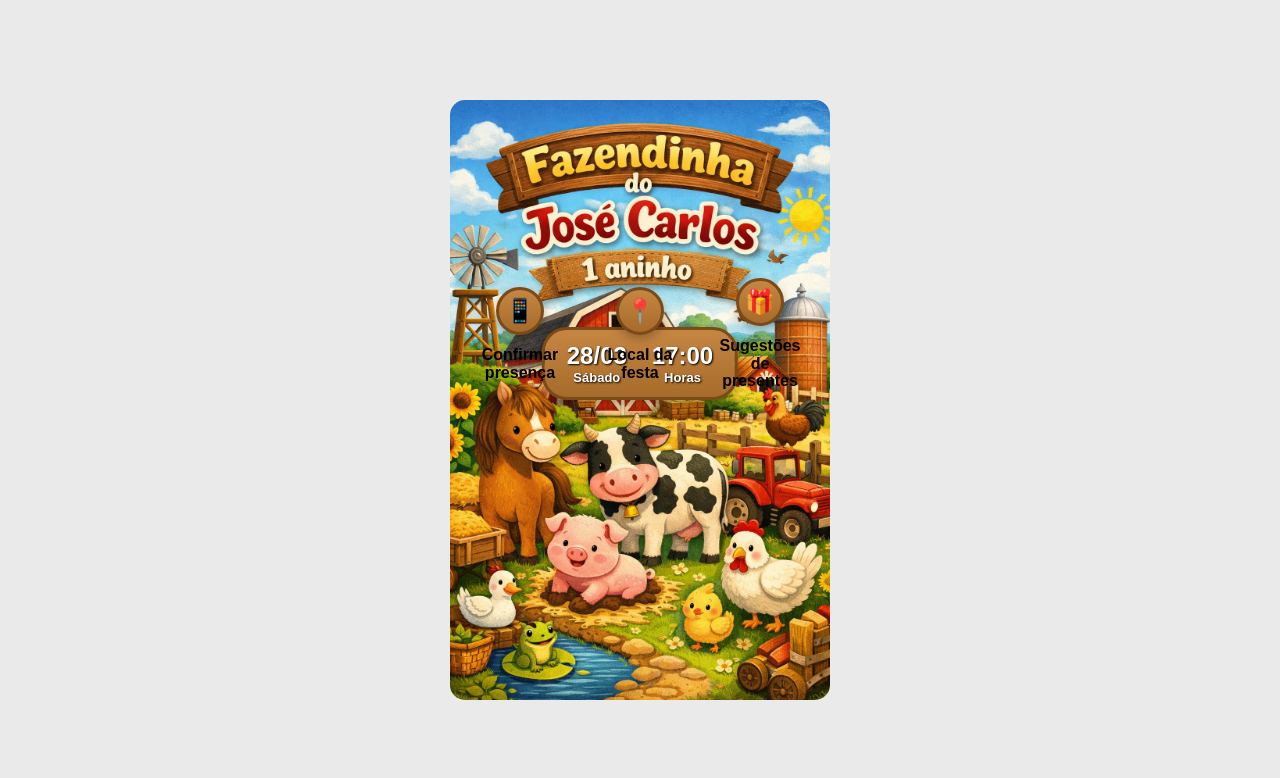
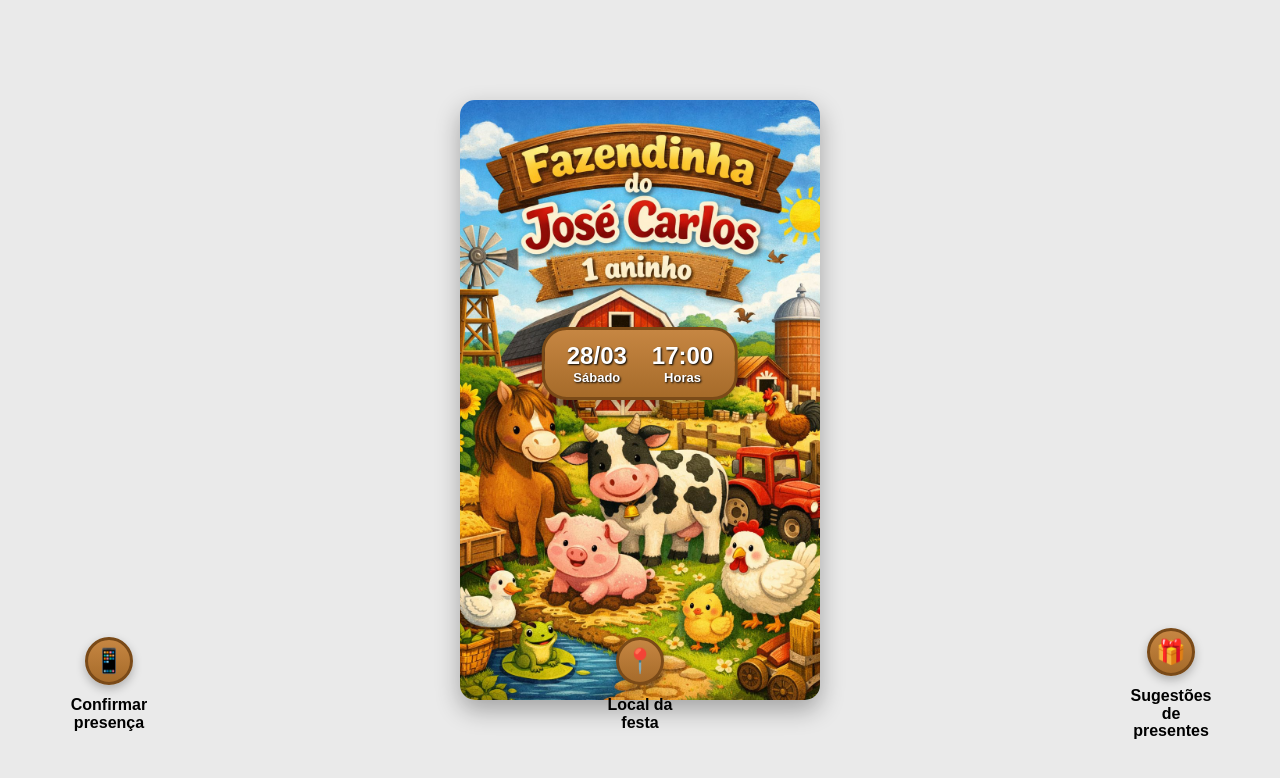
Before and after one commit to jonathanoliveiracg5-a11y/conviteJoseCarlos, a plain HTML site: page index.html in a window 1280 px wide. Drawn offline with Linux system fonts and the light colour scheme.

Commit message:
Update style.css
não e possivel que não der certo agora

```diff
--- a/style.css
+++ b/style.css
@@ -34,15 +34,21 @@
 }
 
 /* Convite */
-.convite {
+.convite{
   width: 100%;
-  max-width: 380px;
-  aspect-ratio: 3/4;
+  max-width: 360px;
+  height: 520px;
 
-  background: url("beckgraodConvite.png") no-repeat center;
+  background-image: url("beckgraodConvite.png");
+  background-position: center;
   background-size: cover;
+  background-repeat: no-repeat;
 
   border-radius: 15px;
+
+  position: relative;
+
+  box-shadow: 0 10px 25px rgba(0,0,0,.3);
 }
 
 /* Área data e hora */
@@ -140,27 +146,22 @@
 }
 
 /* Área dos botões (dentro do convite) */
-.acoes {
+.acoes{
   position: absolute;
 
+  bottom: 60px;
   left: 50%;
+
   transform: translateX(-50%);
 
-  bottom: 400px;
-  /* distância da borda de baixo */
-
-  width: 100%;
-  max-width: 340px;
+  width: 90%;
 
   display: flex;
-  justify-content: space-around;
+  justify-content: space-between;
   align-items: center;
-
-  gap: 20px;
 }
-
 /* Botão */
-.acao {
+.acao{
   text-decoration: none;
 
   display: flex;
@@ -170,8 +171,9 @@
   font-family: Arial, Helvetica, sans-serif;
   color: black;
 
-  width: 100px;
-  padding: 10px;
+  width: 90px;
+
+  text-align: center;
 }
 
 .acao {
```
